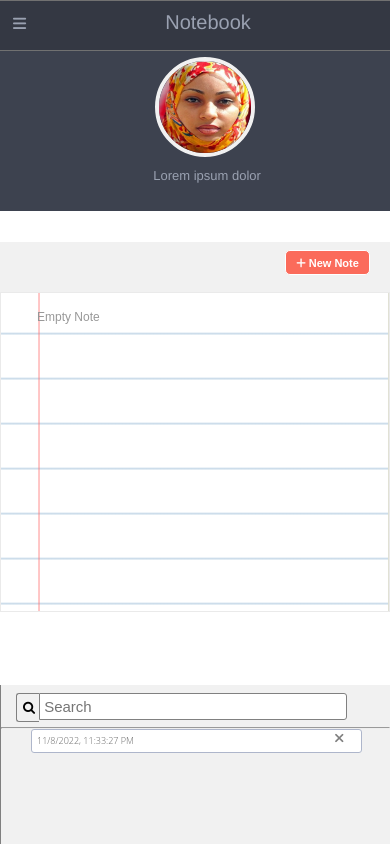
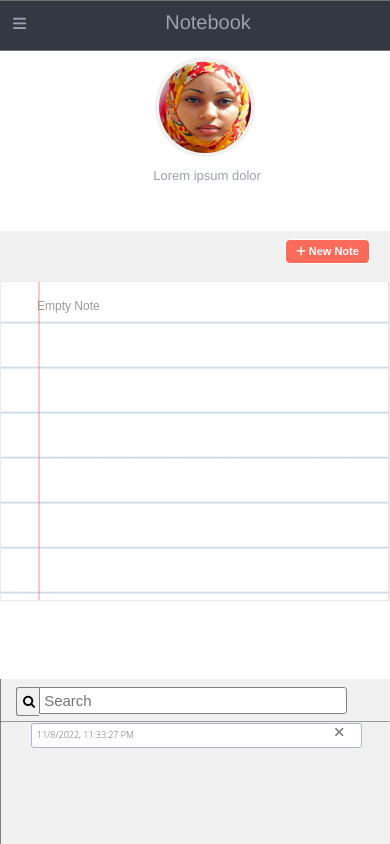
Before and after one commit to sekani50/notebook-app, a plain HTML site: page index.html in a window 390 px wide. Drawn offline with Linux system fonts and the light colour scheme.

Commit message:
Update styles.css

```diff
--- a/styles.css
+++ b/styles.css
@@ -11,8 +11,6 @@
 
 body .container .first {
 width: 100%;
-                height: 200px;
-                max-height: 200px;
 text-align: center;
 background: none;
 }
@@ -40,7 +38,7 @@
         color: white;
     }
 
-                body .container .first .sub-one {
+body .container .first #sub-one {
 background: #3d424f;
 width: 100%;
 height: 80%;
```
Lines whose indentation alone changed are shown as unchanged.
